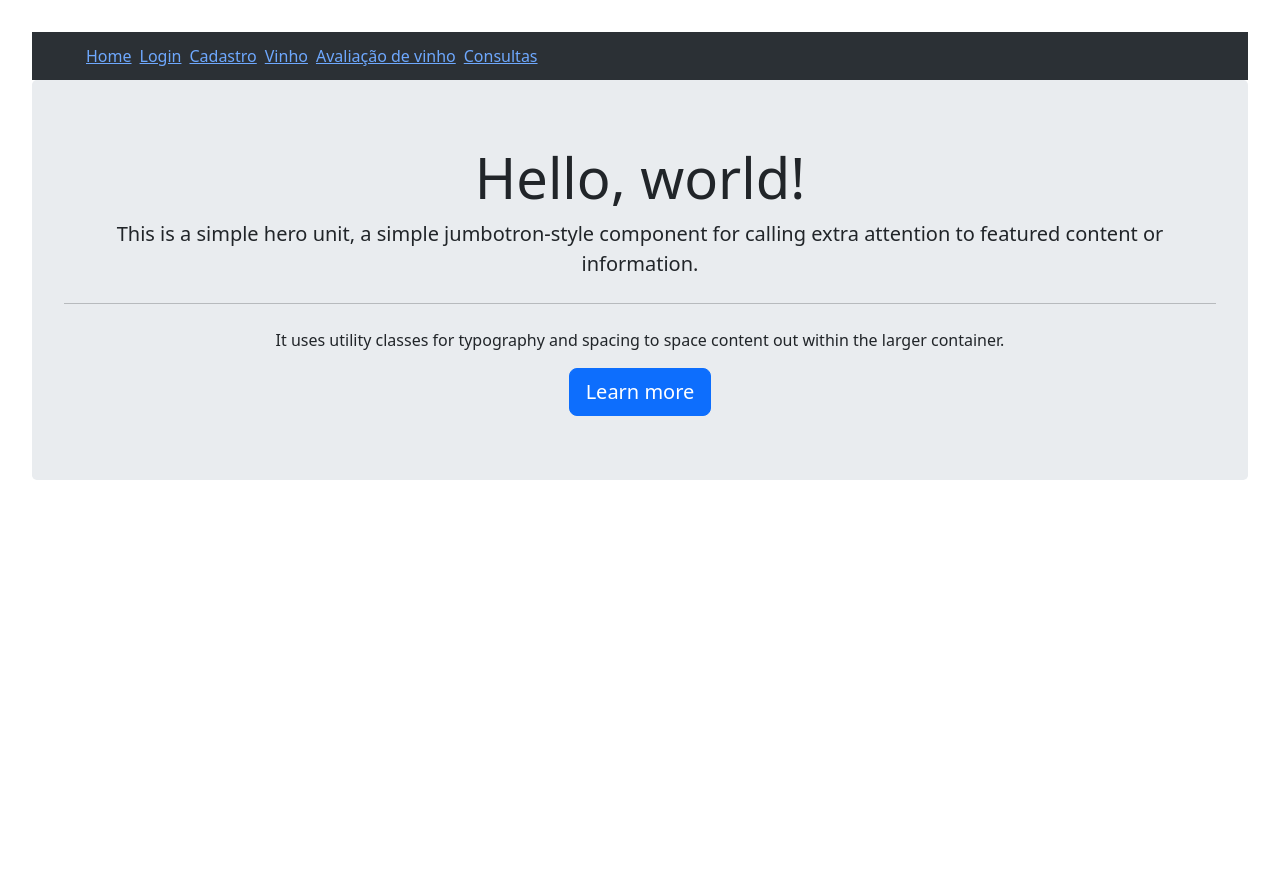
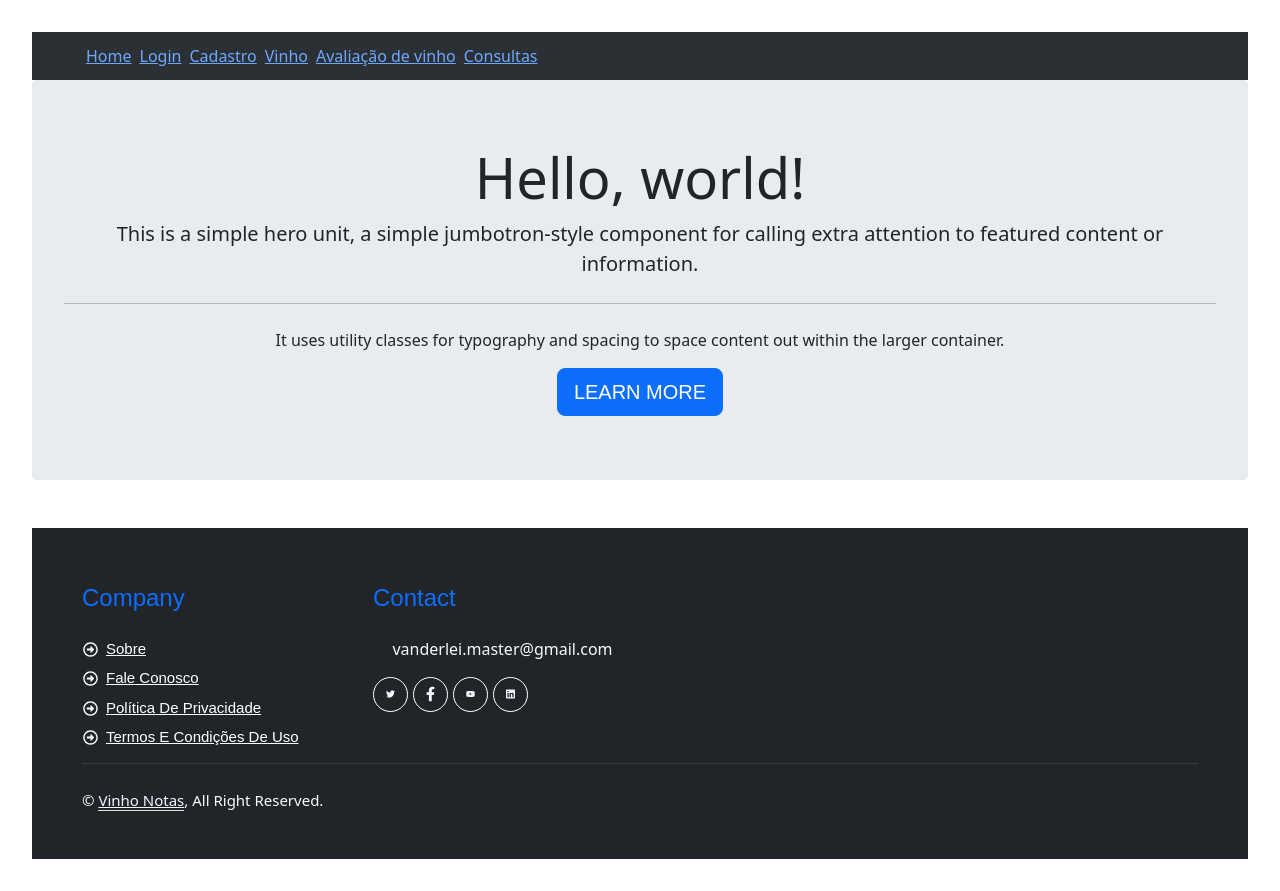
Before and after one commit to vinho-notas/vinho-notas-app, a React (Vite) app in the folder frontend/: page / in a window 1280 px wide. Before the commit the page ends 800 px from the top, so only its background shows below. Built offline with nearby package versions, Linux system fonts and the light colour scheme.

Commit message:
feat: criando componente Footer

```diff
--- a/frontend/package.json
+++ b/frontend/package.json
@@ -14,6 +14,7 @@
     "react": "^18.2.0",
     "react-bootstrap": "^2.10.0",
     "react-dom": "^18.2.0",
+    "react-icons": "^5.0.1",
     "react-router-dom": "^6.22.0",
     "sass": "^1.70.0",
     "validator": "^13.11.0"
--- a/frontend/src/App.jsx
+++ b/frontend/src/App.jsx
@@ -8,11 +8,12 @@ import Registration from './components/registration/Registration';
 import Wine from './components/wine/Wine';
 import WineReview from './components/wine/WineReview';
 import SearchWine from './components/wine/SearchWine';
+import Footer from './components/footer/Footer';
 
 function App() {
   return (
     <>
-    <Header />
+      <Header />
       <Routes>
         <Route path="/" element={<Home />} />
         <Route path="/login" element={<Login />} />
@@ -21,6 +22,7 @@ function App() {
         <Route path="/wine-review" element={<WineReview />} />
         <Route path="/search-wine" element={<SearchWine />} />
       </Routes>
+      <Footer />
     </>
   )
 }
--- /dev/null
+++ b/frontend/src/components/footer/Footer.css
@@ -0,0 +1,109 @@
+:root {
+    --primary: #fea116;
+    --light: #f1f8ff;
+    --dark: #0f172b;
+  }
+
+  .ff-secondary {
+    font-family: 'Arial', sans-serif;
+  }
+
+  .fw-medium {
+    font-weight: 600 !important;
+  }
+
+  .fw-semi-bold {
+    font-weight: 700 !important;
+  }
+
+  .back-to-top {
+    position: fixed;
+    display: none;
+    right: 45px;
+    bottom: 45px;
+    z-index: 99;
+  }
+
+  /*** Button ***/
+  .btn {
+    font-family: 'Nunito', sans-serif;
+    font-weight: 500;
+    text-transform: uppercase;
+    transition: 0.5s;
+  }
+
+  .btn.btn-primary,
+  .btn.btn-secondary {
+    color: #ffffff;
+  }
+
+  .btn-square {
+    width: 38px;
+    height: 38px;
+  }
+
+  .btn-sm-square {
+    width: 32px;
+    height: 32px;
+  }
+
+  .btn-lg-square {
+    width: 48px;
+    height: 48px;
+  }
+
+  .btn-square,
+  .btn-sm-square,
+  .btn-lg-square {
+    padding: 0;
+    display: flex;
+    align-items: center;
+    justify-content: center;
+    font-weight: normal;
+    border-radius: 2px;
+  }
+
+  /*** Footer ***/
+  .footer .btn.btn-social {
+    margin-right: 5px;
+    width: 35px;
+    height: 35px;
+    display: flex;
+    align-items: center;
+    justify-content: center;
+    color: var(--light);
+    border: 1px solid #ffffff;
+    border-radius: 35px;
+    transition: 0.3s;
+  }
+
+  .footer .btn.btn-social:hover {
+    color: var(--primary);
+  }
+
+  .footer .btn.btn-link {
+    display: block;
+    margin-bottom: 5px;
+    padding: 0;
+    text-align: left;
+    color: #ffffff;
+    font-size: 15px;
+    font-weight: normal;
+    text-transform: capitalize;
+    transition: 0.3s;
+  }
+
+  .footer .btn.btn-link:hover {
+    letter-spacing: 1px;
+    box-shadow: none;
+  }
+
+  .footer .copyright {
+    padding: 25px 0;
+    font-size: 15px;
+    border-top: 1px solid rgba(256, 256, 256, 0.1);
+  }
+
+  .footer .copyright a {
+    color: var(--light);
+  }
--- /dev/null
+++ b/frontend/src/components/footer/Footer.jsx
@@ -0,0 +1,100 @@
+import React from 'react'
+import {
+    FaRegArrowAltCircleRight,
+    FaFacebookF,
+    FaLinkedin,
+    FaTwitter,
+    FaYoutube,
+  } from 'react-icons/fa';
+  import './Footer.css';
+
+const Footer = () => {
+    const companyLinks = [
+        { label: 'Sobre', icon: FaRegArrowAltCircleRight, Link: 'about' },
+        { label: 'Fale conosco', icon: FaRegArrowAltCircleRight, Link: 'contact' },
+        { label: 'Política de privacidade', icon: FaRegArrowAltCircleRight, Link: '' },
+        { label: 'Termos e condições de uso', icon: FaRegArrowAltCircleRight, Link: '' },
+      ];
+
+      const contactInfo = [
+        { icon: 'fa-envelope', text: 'vanderlei.master@gmail.com' },
+      ];
+
+      const socialLinks = [
+        { icon: FaTwitter, scale: 1.3 },
+        { icon: FaFacebookF, scale: 1.3 },
+        { icon: FaYoutube, size: 40, scale: 1.3 },
+        { icon: FaLinkedin, scale: 1.3 },
+      ];
+
+  return (
+    <React.Fragment>
+      <div
+        className="container-fluid bg-dark text-light footer pt-5 mt-5 wow fadeIn"
+        data-wow-delay="0.1s"
+      >
+        <div className="container py-2">
+          <div className="row g-5">
+            <div className="col-lg-3 col-md-6">
+              <h4 className="section-title ff-secondary text-start text-primary fw-normal mb-4">
+                Company
+              </h4>
+              {companyLinks.map((link, index) => (
+                <a
+                  key={index}
+                  className="btn btn-link d-flex align-items-center"
+                  href={link.Link}
+                >
+                  {React.createElement(link.icon, { className: 'me-2' })}
+                  {link.label}
+                </a>
+              ))}
+            </div>
+            <div className="col-lg-3 col-md-6">
+              <h4 className="section-title ff-secondary text-start text-primary fw-normal mb-4">
+                Contact
+              </h4>
+              {contactInfo.map((info, index) => (
+                <p key={index} className="mb-2">
+                  <i className={`fa ${info.icon} me-3`} />
+                  {info.text}
+                </p>
+              ))}
+              <div className="d-flex pt-2">
+                {socialLinks.map((social, index) => (
+                  <a
+                    key={index}
+                    className="btn btn-outline-light btn-social"
+                    href=""
+                  >
+                    {React.createElement(social.icon, {
+                      className: 'display-1',
+                      style: { scale: social.scale, size: social.size },
+                    })}
+                  </a>
+                ))}
+              </div>
+            </div>
+          </div>
+        </div>
+        <div className="container">
+          <div className="copyright">
+            <div className="row">
+              <div className="col-md-6 text-center text-md-start mb-3 mb-md-0">
+                ©{' '}
+                <a className="border-bottom" href="#">
+                  Vinho Notas
+                </a>
+                , All Right Reserved.
+                <br />
+                <br />
+              </div>
+            </div>
+          </div>
+        </div>
+      </div>
+    </React.Fragment>
+  )
+}
+
+export default Footer
```
Also changed, not shown: 1 other file (tests, documents, lock files or other folders).
